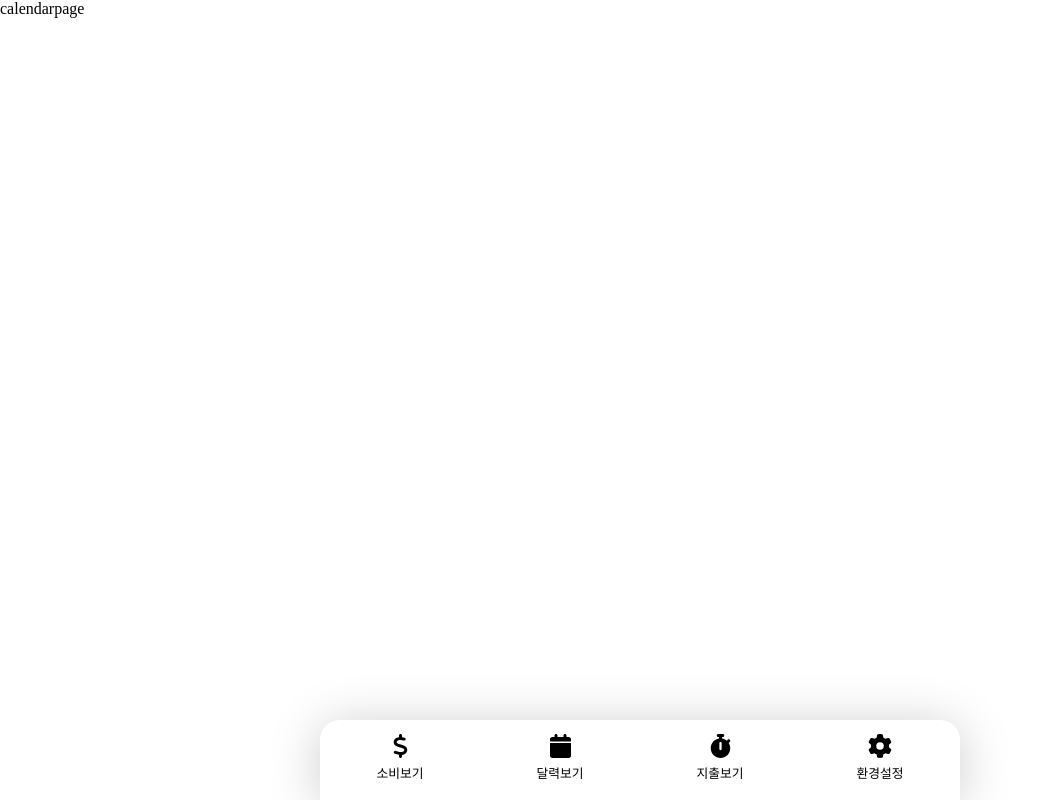
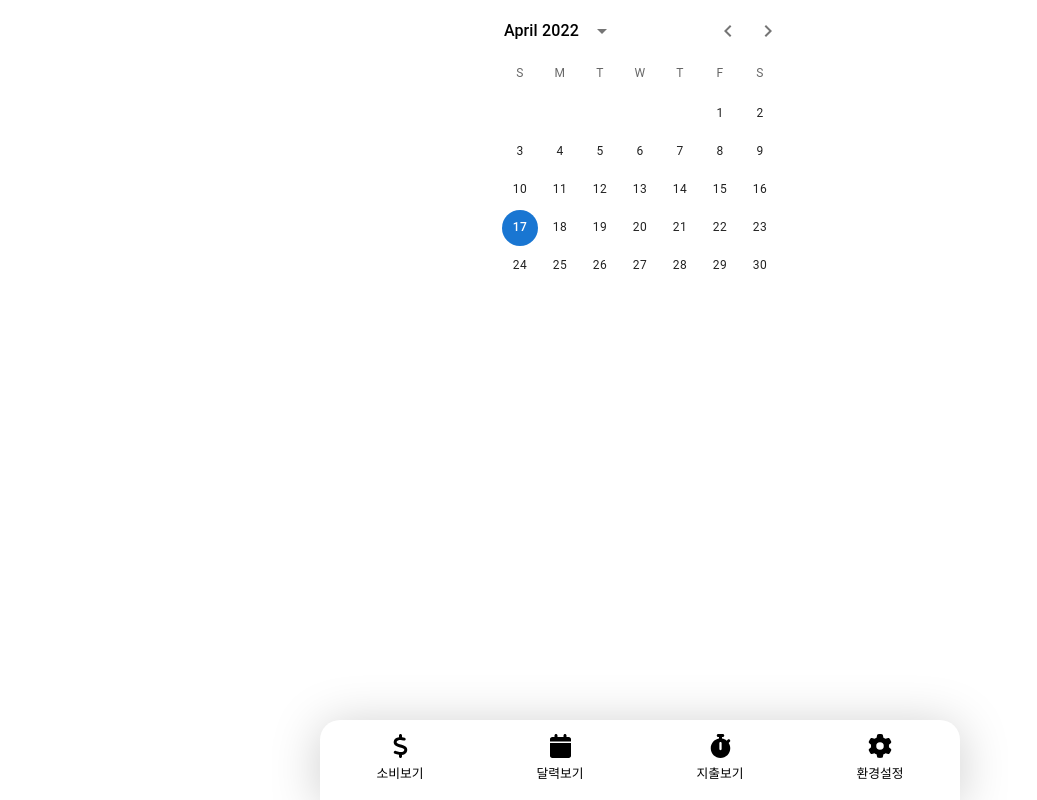
Before and after one commit to milk-stone/geozibang, a React (Create React App) app: page /calendar in a window 1280 px wide. Shown: the whole page, without its empty margins (0-1037 px from the left). Built offline with nearby package versions, Linux system fonts and the light colour scheme.

Commit message:
feat: mui calendar 구현

```diff
--- a/package.json
+++ b/package.json
@@ -3,12 +3,17 @@
   "version": "0.1.0",
   "private": true,
   "dependencies": {
+    "@emotion/react": "^11.11.1",
+    "@emotion/styled": "^11.11.0",
     "@fortawesome/fontawesome-svg-core": "^6.4.2",
     "@fortawesome/free-solid-svg-icons": "^6.4.2",
     "@fortawesome/react-fontawesome": "^0.2.0",
+    "@mui/material": "^5.14.17",
+    "@mui/x-date-pickers": "^6.18.1",
     "@testing-library/jest-dom": "^5.17.0",
     "@testing-library/react": "^13.4.0",
     "@testing-library/user-event": "^13.5.0",
+    "dayjs": "^1.11.10",
     "react": "^18.2.0",
     "react-dom": "^18.2.0",
     "react-router-dom": "^6.18.0",
--- a/src/layouts/MainLayout.module.scss
+++ b/src/layouts/MainLayout.module.scss
@@ -4,6 +4,6 @@
 .container {
     margin: 0px auto;
 
-    width: 50%;
+    width: 100%;
     max-width: 700px;
 }
--- a/src/pages/CalendarPage.jsx
+++ b/src/pages/CalendarPage.jsx
@@ -1,3 +1,26 @@
+import { useEffect, useState } from "react";
+import MainLayout from "../layouts/MainLayout";
+
+import dayjs, { Dayjs } from "dayjs";
+import { DemoContainer, DemoItem } from "@mui/x-date-pickers/internals/demo";
+import { AdapterDayjs } from "@mui/x-date-pickers/AdapterDayjs";
+import { LocalizationProvider } from "@mui/x-date-pickers/LocalizationProvider";
+import { DateCalendar } from "@mui/x-date-pickers/DateCalendar";
+
 export default function CalendarPage() {
-    return <main>calendarpage</main>;
+    const [value, setValue] = useState(dayjs("2022-04-17"));
+
+    useEffect(() => {
+        console.log(value.$y);
+        console.log(value.$M + 1);
+        console.log(value.$D);
+    }, [value]);
+
+    return (
+        <MainLayout>
+            <LocalizationProvider dateAdapter={AdapterDayjs}>
+                <DateCalendar value={value} onChange={(newValue) => setValue(newValue)} />
+            </LocalizationProvider>
+        </MainLayout>
+    );
 }
```
Also changed, not shown: 1 other file (tests, documents, lock files or other folders).
